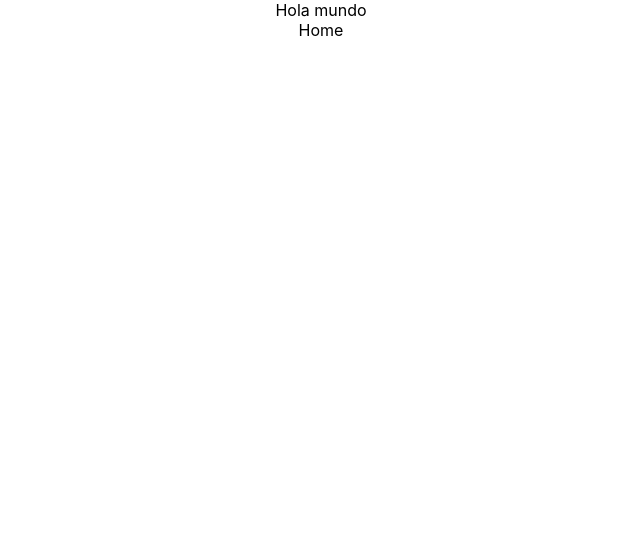
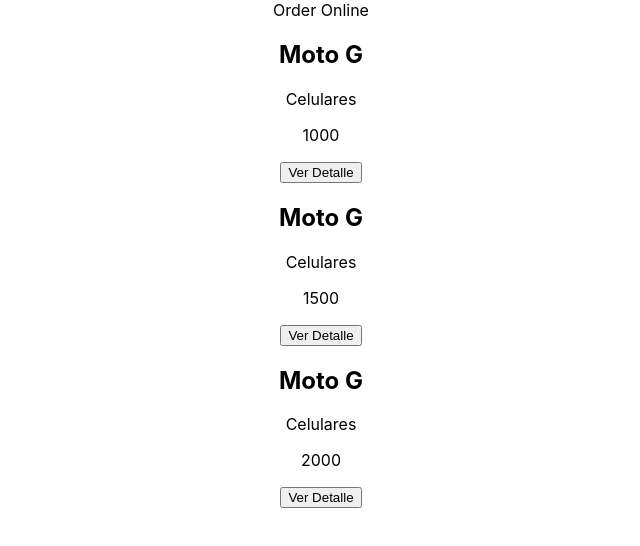
Before and after one commit to lcanet11/ecomm, a React (Create React App) app in the folder ecomm22/: page / in a window 1280 px wide. Shown: the top 546 px of the page, without its empty margins (319-959 px from the left). Built offline with nearby package versions, Linux system fonts and the light colour scheme.

Commit message:
add array to product page

```diff
--- a/ecomm22/src/App.js
+++ b/ecomm22/src/App.js
@@ -1,11 +1,10 @@
-import logo from './logo.svg';
 import './App.css';
 import Home from './Home'
 
 function App() {
   return (
    <div className="App">
-    Hola mundo
+    Order Online
     <Home />
    </div>
   );
--- a/ecomm22/src/Home.jsx
+++ b/ecomm22/src/Home.jsx
@@ -1,11 +1,17 @@
 import React, {Component} from 'react';
+import Productos from './Productos';
+
 
 class Home extends Component{
+    constructor () {
+        super()
+    }
+
     render(){
         return(
-            <div>
-                Home
-            </div>
+          <div>
+            <Productos />
+          </div>
         )
     }
 }
--- /dev/null
+++ b/ecomm22/src/Producto.jsx
@@ -0,0 +1,18 @@
+import React, {Component} from 'react';
+
+class Producto extends Component {
+    render() {
+        console.log("props", this.props)
+        return(
+            <div>
+                <h2>{this.props.title}</h2>
+                <p>{this.props.category}</p>
+                <p>{this.props.price}</p>
+                <button>Ver Detalle</button>
+            </div>
+
+        )
+    }
+}
+
+export default Producto;
--- /dev/null
+++ b/ecomm22/src/Productos.jsx
@@ -0,0 +1,38 @@
+import React, {Component} from 'react';
+import Producto from './Producto';
+
+class Productos extends Component {
+    render() {
+
+        const productos = [
+            {
+                id:1,
+                title:"Moto G",
+                price:1000,
+                category:"Celulares"
+            },
+            {
+                id:2,
+                title:"Moto G",
+                price:1500,
+                category:"Celulares"
+            },
+            {
+                id:1,
+                title:"Moto G",
+                price:2000,
+                category:"Celulares"
+            }
+        ]
+
+        console.log(productos[1].title)
+
+        return(
+            <div>
+                {productos.map(producto => <Producto title={producto.title} price={producto.price} category={producto.category}/>)}
+            </div>
+        )
+    }
+}
+
+export default Productos;
```
